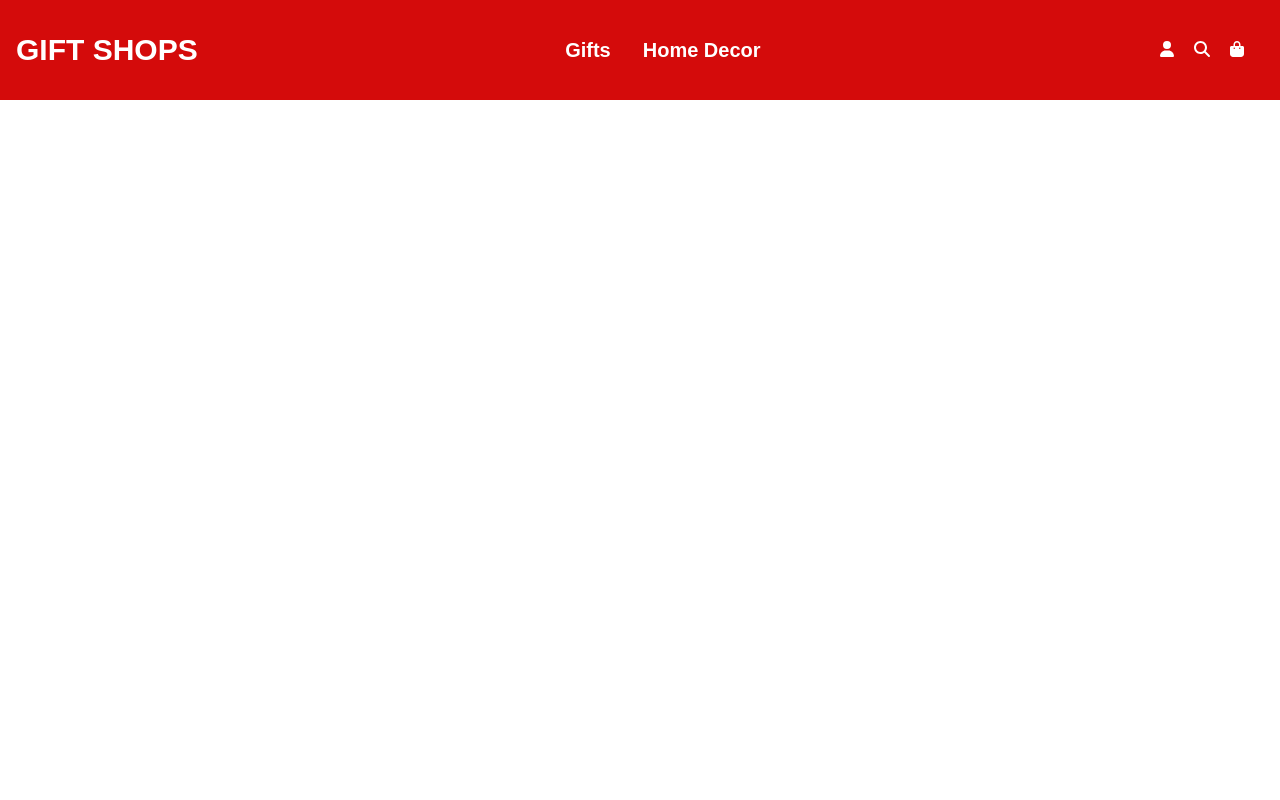
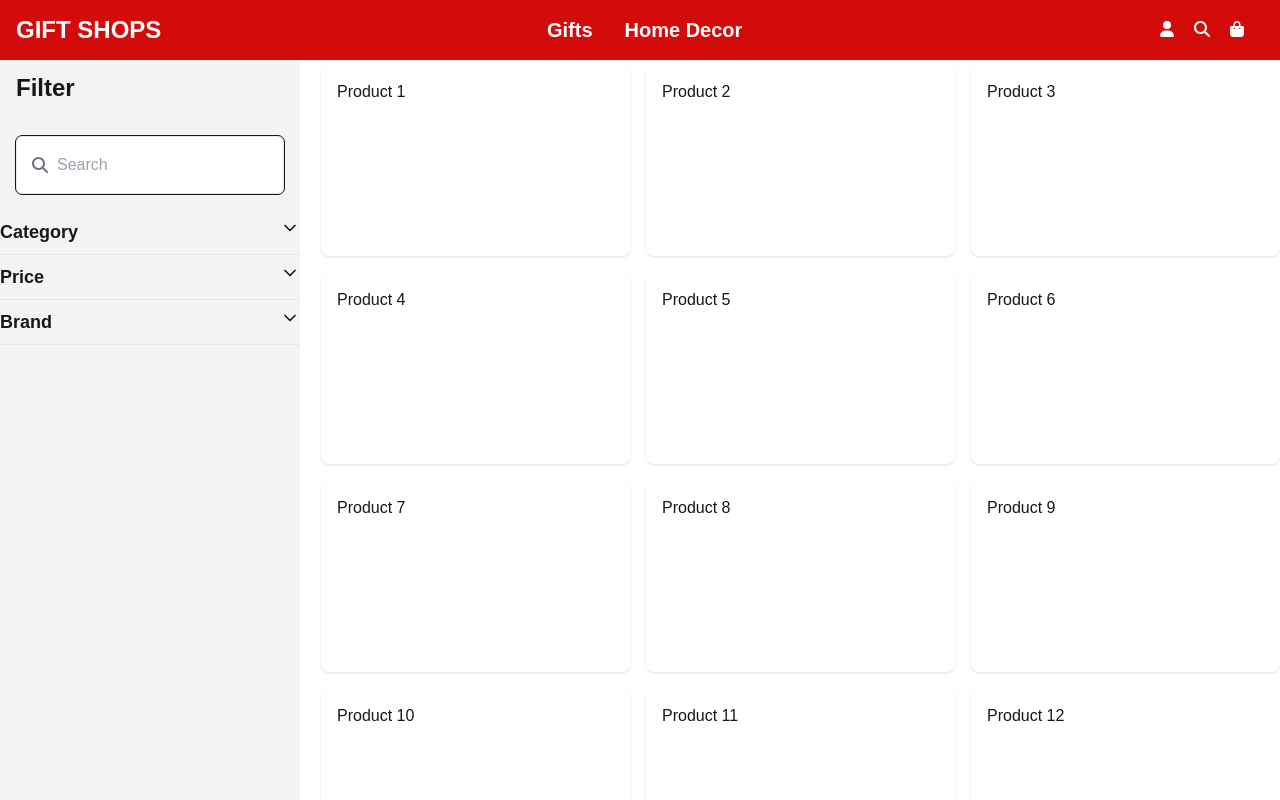
Before and after one commit to TizonX/gift-shops, a Next.js app: page / in a window 1280 px wide. Shown: the top 800 px of the page. Built offline with nearby package versions, Linux system fonts and the light colour scheme.

Commit message:
fix: filter and cards

```diff
--- a/app/globals.css
+++ b/app/globals.css
@@ -20,3 +20,7 @@ body {
   background: var(--background);
   font-family: Arial, Helvetica, sans-serif;
 }
+
+details[open] .details-icon {
+  transform: rotate(180deg);
+}
--- a/app/layout.tsx
+++ b/app/layout.tsx
@@ -1,7 +1,7 @@
 import type { Metadata } from "next";
 import { Geist, Geist_Mono } from "next/font/google";
 import "./globals.css";
-import Navbar from "./components/Navbar";
+import Navbar from "../components/Navbar";
 
 const geistSans = Geist({
   variable: "--font-geist-sans",
--- a/app/page.tsx
+++ b/app/page.tsx
@@ -1,9 +1,53 @@
-import Image from "next/image";
+import { faMagnifyingGlass, faSearch } from "@fortawesome/free-solid-svg-icons";
+import { FontAwesomeIcon } from "@fortawesome/react-fontawesome";
+import { ChevronDown, ChevronUp } from "lucide-react";
+export default function Home() {
+  const filtersList = ["category", "price", "brand"];
 
-export default function Home() {
   return (
-    <div>
-      hello next js
+    <div className="grid grid-cols-12 gap-1 h-screen mt-16">
+      <div className="col-span-3 hidden md:block w-64  h-screen">
+        <div className="w-[300px] fixed top-14 h-screen bg-gray-100 ">
+          <h3 className="p-4 text-2xl font-bold">Filter</h3>
+          <div className="mx-auto p-4 relative">
+            <input
+              type="text"
+              placeholder="Search"
+              className="w-full p-4 pl-10 border rounded-md outline outline-1"
+            />
+            <FontAwesomeIcon
+              icon={faMagnifyingGlass}
+              className="absolute top-1/2 left-8 transform -translate-y-1/2 text-gray-500 font-extralight"
+            />
+          </div>
+          <div>
+            {filtersList.map((filter) => (
+              <details key={filter} className="border-b py-2">
+                <summary className="flex justify-between w-full text-lg font-semibold cursor-pointer">
+                  {filter.charAt(0).toUpperCase() + filter.slice(1)}
+                  <span className="icon">
+                    <ChevronDown size={20} className="details-icon" />
+                  </span>
+                </summary>
+                <div className="mt-2 p-2 bg-gray-100 rounded-md">
+                  <p className="text-sm text-gray-600">
+                    Filter options for {filter}
+                  </p>
+                </div>
+              </details>
+            ))}
+          </div>
+        </div>
+      </div>
+      <div className="col-span-9">
+        <div className="grid grid-cols-1 md:grid-cols-2 lg:grid-cols-3 xl:grid-cols-3 gap-4">
+          {Array.from({ length: 20 }).map((_, index) => (
+            <div key={index} className="bg-white p-4 shadow rounded-lg h-48">
+              <p>Product {index + 1}</p>
+            </div>
+          ))}
+        </div>
+      </div>
     </div>
   );
 }
--- a/app/components/Navbar.tsx
+++ b/components/Navbar.tsx
@@ -21,10 +21,10 @@ const Navbar = () => {
   };
   return (
     <header className="bg-heart text-white w-full ease-in duration-300 fixed top-0 left-0 z-10">
-      <nav className="max-w-[1366px] mx-auto h-[100px] flex justify-between items-center p-4">
+      <nav className="max-w-[1366px] mx-auto h-[60px] flex justify-between items-center p-4">
         <div>
           <Link href={"/"}>
-            <span className="font-extrabold text-3xl md:text-2xl xl:text-3xl uppercase">
+            <span className="font-extrabold text-2xl md:text-2xl xl:text-2xl uppercase">
               Gift Shops
             </span>
           </Link>
--- a/package.json
+++ b/package.json
@@ -12,6 +12,7 @@
     "@fortawesome/fontawesome-svg-core": "^6.7.2",
     "@fortawesome/free-solid-svg-icons": "^6.7.2",
     "@fortawesome/react-fontawesome": "^0.2.2",
+    "lucide-react": "^0.483.0",
     "next": "15.1.7",
     "react": "^19.0.0",
     "react-dom": "^19.0.0"
```
Also changed, not shown: 1 other file (tests, documents, lock files or other folders).
